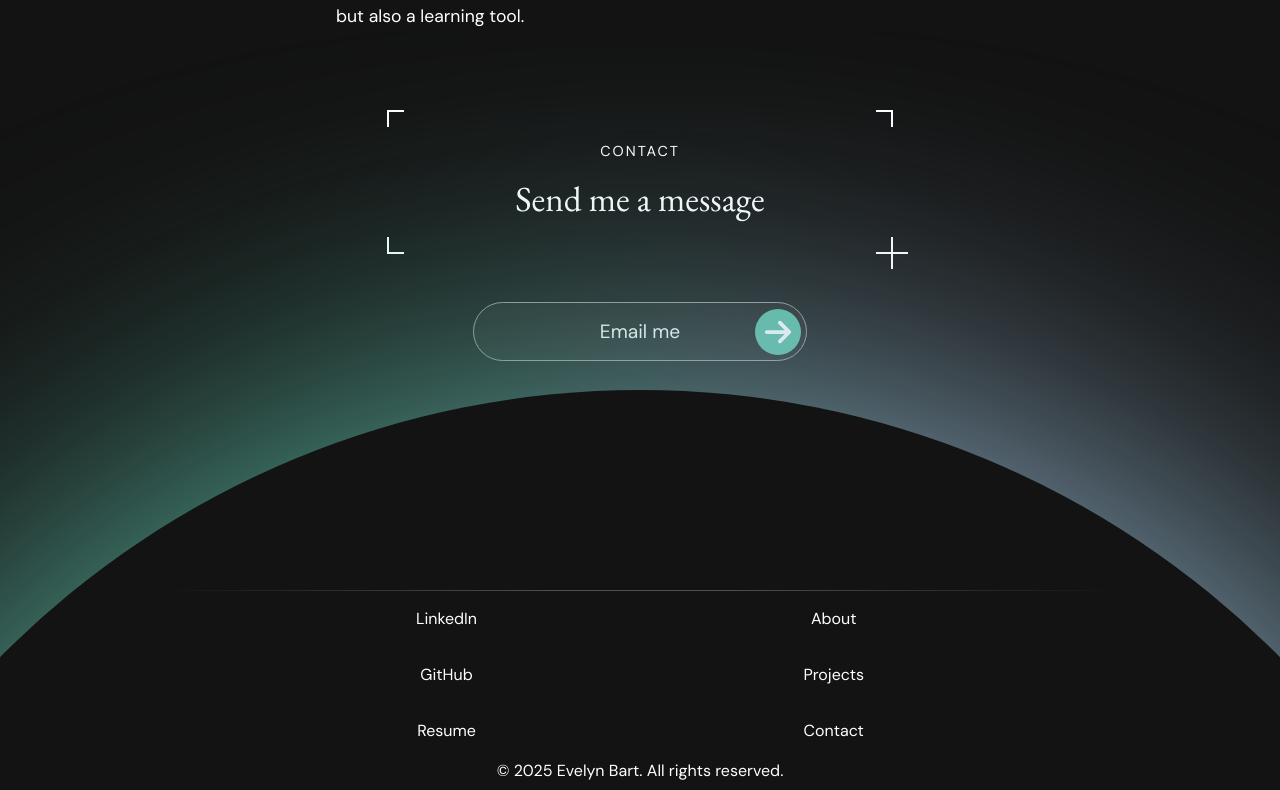
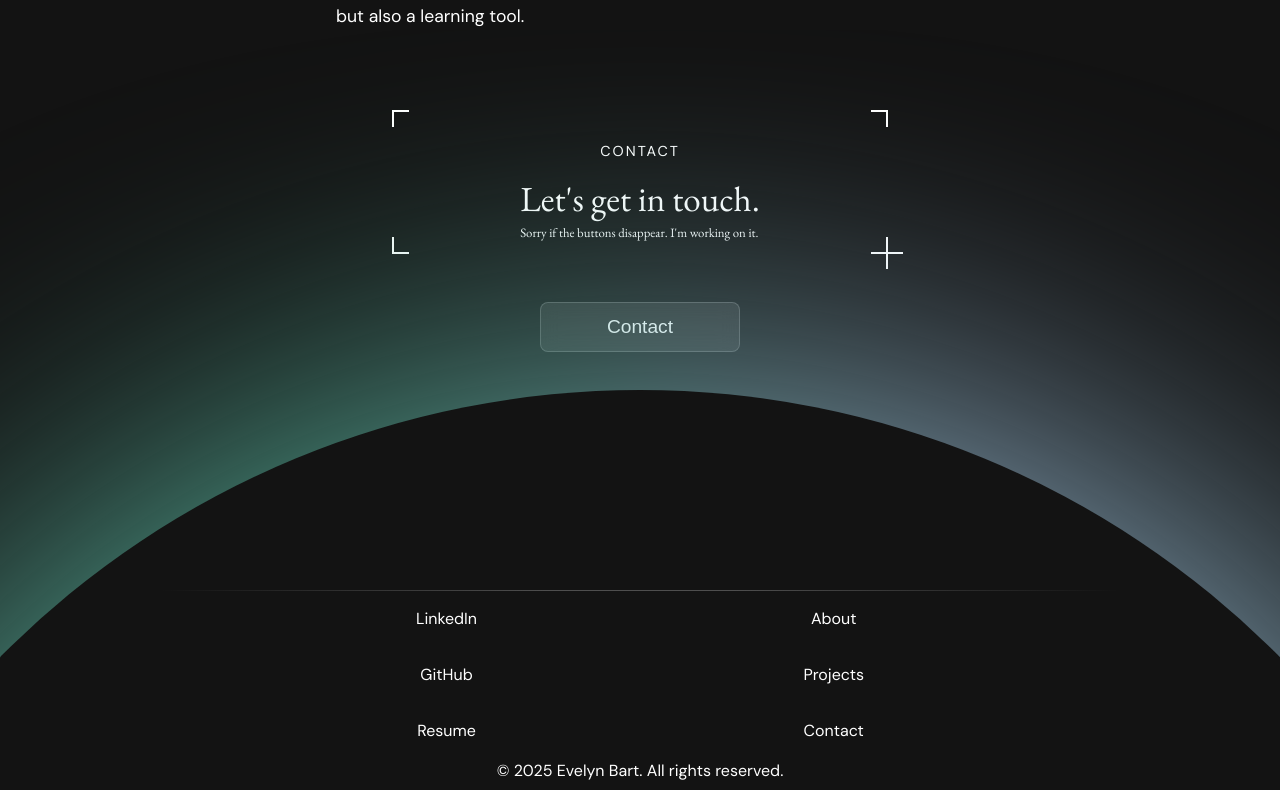
Before and after one commit to evelynmbart/evelyn-portfolio, a React (Vite) app: page /project/1 in a window 1280 px wide. Shown: the part 1336-2126 px from the top of the page. Built offline with nearby package versions, Linux system fonts and the light colour scheme; a web font is replaced by a local one.

Commit message:
Add contact button

```diff
--- a/src/sections/Footer.jsx
+++ b/src/sections/Footer.jsx
@@ -1,5 +1,5 @@
+import { FaEnvelope, FaLinkedin } from "react-icons/fa";
 import styled from "styled-components";
-import Button from "../components/Button";
 
 const Footer = () => {
   return (
@@ -7,7 +7,7 @@ const Footer = () => {
       <Header>
         <HeaderFrame>
           <Subtitle>Contact</Subtitle>
-          <Title>Send me a message</Title>
+          <Title>Let&apos;s get in touch.</Title>
           <TopLeftCorner />
           <TopRightCorner />
           <BottomLeftCorner />
@@ -15,9 +15,18 @@ const Footer = () => {
           <BottomLeftCornerOutside />
         </HeaderFrame>
       </Header>
-      <Button className="contact-btn" href="mailto:evelyn.m.bart@gmail.com">
-        Email me
-      </Button>
+
+      <ContactContainer>
+        <ContactButton>Contact</ContactButton>
+        <ContactLinks>
+          <ContactLink href="https://www.linkedin.com/in/evelyn-bart-9000000000/">
+            <FaLinkedin />
+          </ContactLink>
+          <ContactLink href="mailto:evelyn.m.bart@gmail.com">
+            <FaEnvelope />
+          </ContactLink>
+        </ContactLinks>
+      </ContactContainer>
 
       <br />
       <Atmosphere />
@@ -132,6 +141,103 @@ const Title = styled.h2`
   line-height: 1.3;
   margin: 0;
   color: white;
+  position: relative;
+
+  &:after {
+    content: "Sorry if the buttons disappear. I'm working on it.";
+    position: absolute;
+    bottom: -20px;
+    left: 0;
+    color: white;
+    font-size: 0.8rem;
+  }
+`;
+
+const ContactButton = styled.button.attrs({ className: "contact-button" })`
+  position: absolute;
+  width: 100%;
+  height: 100%;
+  backface-visibility: hidden;
+  transform-style: preserve-3d;
+  transition: transform 0.6s;
+  cursor: pointer;
+  background: rgba(255, 255, 255, 0.1);
+  border: 1px solid rgba(255, 255, 255, 0.2);
+  backdrop-filter: blur(10px);
+  color: white;
+  font-size: 1.2rem;
+  border-radius: 8px;
+  transform: rotateX(0);
+
+  @media (max-width: 768px) {
+    display: none;
+  }
+`;
+
+const ContactLinks = styled.div.attrs({ className: "contact-links" })`
+  position: absolute;
+  width: 100%;
+  height: 100%;
+  backface-visibility: hidden;
+  transform-style: preserve-3d;
+  transition: transform 0.6s;
+  transform: rotateX(-180deg);
+  display: flex;
+  justify-content: center;
+  align-items: center;
+  gap: 1rem;
+  pointer-events: none;
+
+  @media (max-width: 768px) {
+    position: static;
+    transform: none;
+    pointer-events: auto;
+  }
+`;
+
+const ContactContainer = styled.div`
+  position: relative;
+  perspective: 1000px;
+  width: 200px;
+  height: 50px;
+
+  &:hover {
+    ${ContactButton} {
+      transform: rotateX(180deg);
+    }
+    ${ContactLinks} {
+      transform: rotateX(0);
+      pointer-events: auto;
+    }
+  }
+
+  @media (max-width: 768px) {
+    perspective: none;
+    &:hover {
+      ${ContactLinks} {
+        transform: none;
+      }
+    }
+  }
+`;
+
+const ContactLink = styled.a`
+  color: white;
+  font-size: 1.5rem;
+  padding: 0.5rem;
+  background: rgba(255, 255, 255, 0.1);
+  border: 1px solid rgba(255, 255, 255, 0.2);
+  backdrop-filter: blur(10px);
+  border-radius: 8px;
+  display: flex;
+  align-items: center;
+  justify-content: center;
+  text-decoration: none;
+  transition: transform 0.2s;
+
+  &:hover {
+    transform: scale(1.1);
+  }
 `;
 
 const FaintBorder = styled.div`
--- a/src/sections/Hero.jsx
+++ b/src/sections/Hero.jsx
@@ -1,5 +1,4 @@
 import styled, { keyframes } from "styled-components";
-import Button from "../components/Button";
 import About from "./About";
 import Projects from "./Projects";
 
@@ -18,7 +17,7 @@ const Hero = () => {
         <Main>
           <Left>
             <Title>Hi, I&apos;m Evelyn Bart, a frontend web developer.</Title>
-            <Subtitle>I&apos;m so excited that you&apos;re here!</Subtitle>
+            <Subtitle>I&apos;m so <ExcitedSpan>excited</ExcitedSpan> that you&apos;re here!</Subtitle>
             <ButtonContainer>
               <ResumeButton
                 href="../Evelyn Bart 2025 Resume copy.pdf"
@@ -27,12 +26,12 @@ const Hero = () => {
               >
                 Check out my resume
               </ResumeButton>
-              <Button
-                className="contact-btn"
+              <ResumeButton
+                secondary
                 href="mailto:evelyn.m.bart@gmail.com"
               >
                 Let's connect!
-              </Button>
+              </ResumeButton>
             </ButtonContainer>
           </Left>
           <Right></Right>
@@ -247,7 +246,7 @@ const Left = styled.div`
 
 const ButtonContainer = styled.div`
   display: flex;
-  gap: 1rem;
+  gap: 2rem;
   flex-direction: column;
   align-items: center;
   width: 100%;
@@ -259,31 +258,38 @@ const ButtonContainer = styled.div`
 
 const ResumeButton = styled.a`
   width: 200px;
-  border-radius: 50px;
-  background: linear-gradient(
+  background: ${props => props.secondary ? 'black' : `linear-gradient(
     90deg,
     var(--secondary-color) 0%,
     var(--primary-color) 100%
-  );
-  color: white;
+  )`};
+  color: ${props => props.secondary ? 'var(--primary-color)' : 'white'};
   font-size: 1rem;
   font-weight: bold;
   padding: 1rem 1.2rem;
-  text-align: left;
+  text-align: center;
   text-decoration: none;
   position: relative;
+  border: 2px solid ${props => props.secondary ? 'var(--primary-color)' : 'white'};
+  position: relative;
 
-  &:after {
-    content: "→";
+  &:before {
+    content: "";
     position: absolute;
-    top: 50%;
-    right: 20px;
-    transform: translateY(-50%);
-    transition: transform 0.4s ease-in-out;
+    top: 8px;
+    left: 8px;
+    width: 100%;
+    height: 100%;
+    background-color: ${props => props.secondary ? 'var(--primary-color)' : 'white'};
+    transition: all 0.3s ease;
+    z-index: -1;
   }
 
-  &:hover:after {
-    transform: translateX(50%) translateY(-50%);
+  &:hover {
+    &:before {
+      top: 0;
+      left: 0;
+    }
   }
 
   @media (max-width: 480px) {
@@ -318,6 +324,18 @@ const Title = styled.h1`
   }
 `;
 
+const ExcitedSpan = styled.span`
+  font-size: 1.4rem;
+  font-weight: bold;
+  background: linear-gradient(
+    90deg,
+    var(--secondary-color) 0%,
+    var(--primary-color) 100%
+  );
+  padding: 0.2rem 0.5rem;
+  border-radius: 4px;
+`;
+
 const Subtitle = styled.p`
   font-size: 1.2rem;
   line-height: 1.6;
```
